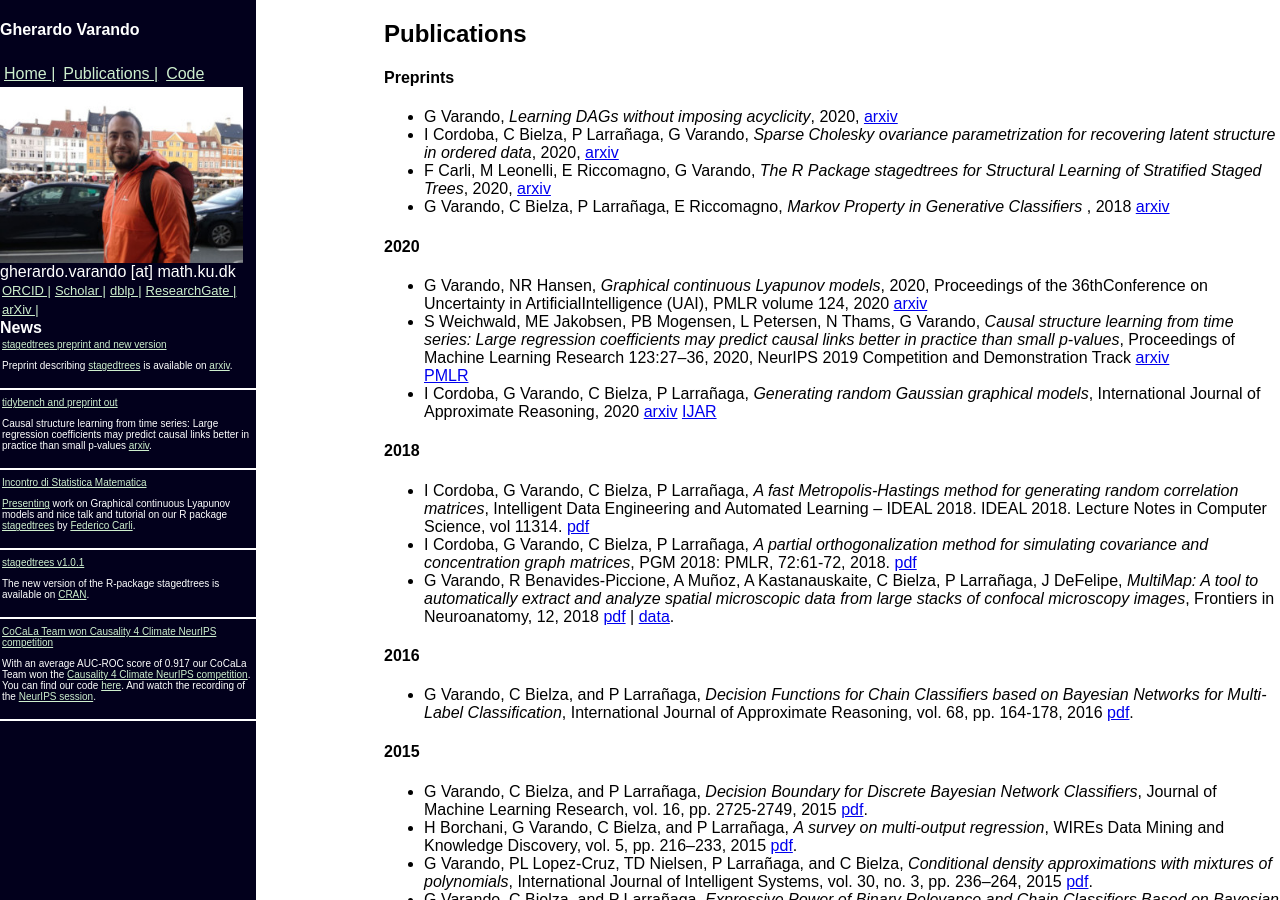
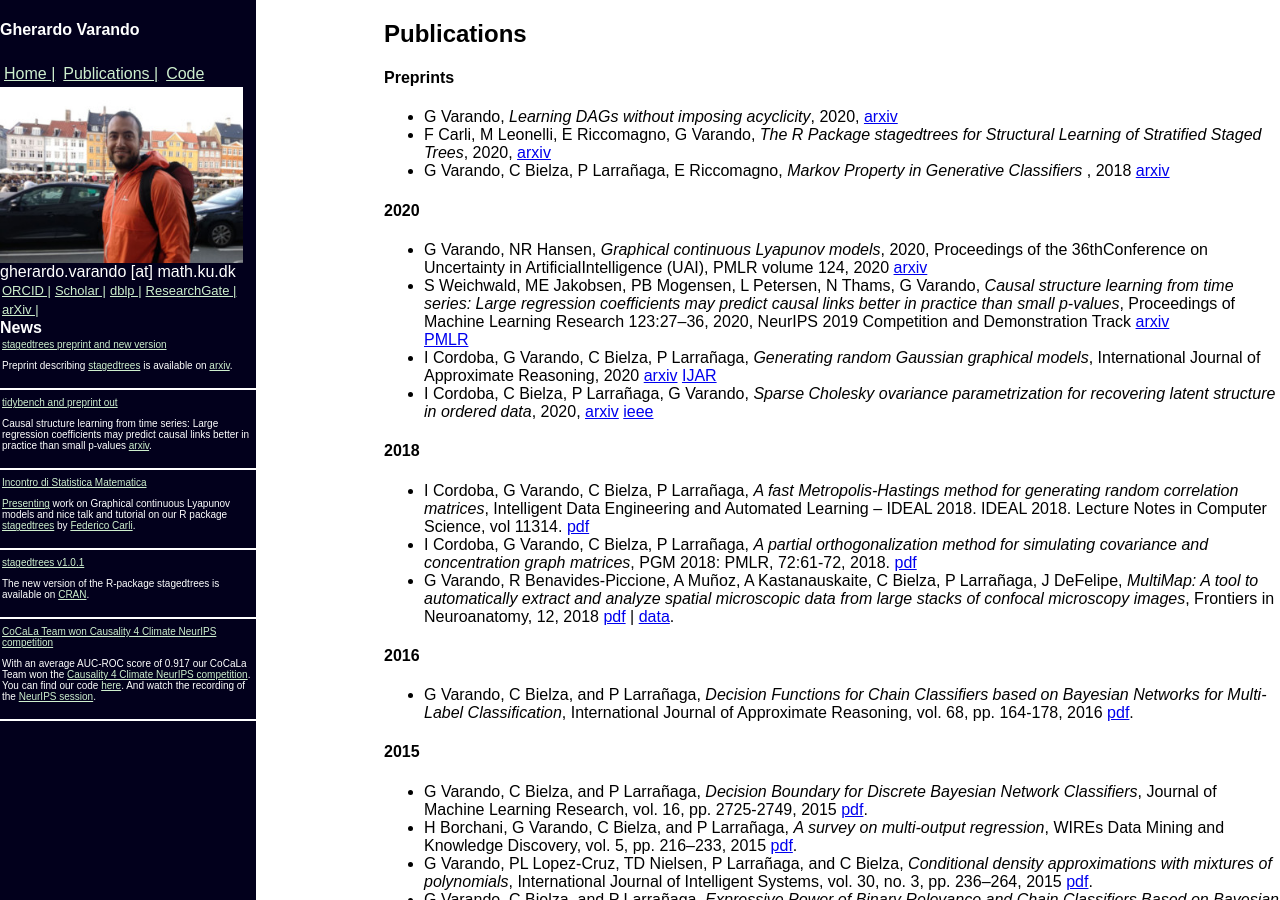
Before and after one commit to gherardovarando/gherardovarando.github.io, a Jekyll site: the page built from publications.md, in a window 1280 px wide. Built offline with Jekyll 4.4.1, drawn with Linux system fonts in a browser that asks for light colours; some of the changed lines change nothing that is shown.

Commit message:
upd publications

```diff
--- a/publications.md
+++ b/publications.md
@@ -7,10 +7,6 @@ title: Publications
 - G Varando,
   *Learning DAGs without imposing acyclicity*, 2020,
   [arxiv](https://arxiv.org/abs/2006.03005)
-- I Cordoba, C Bielza, P Larrañaga, G Varando,
-  *Sparse Cholesky ovariance parametrization for
-   recovering latent structure in ordered data*, 2020,
-   [arxiv](https://arxiv.org/abs/2006.01448)
 - F Carli, M Leonelli, E Riccomagno, G Varando,
   *The R Package stagedtrees for Structural Learning of Stratified Staged Trees*,
   2020, [arxiv](https://arxiv.org/abs/2004.06459)
@@ -37,6 +33,12 @@ title: Publications
    International Journal of Approximate Reasoning, 2020
    [arxiv](https://arxiv.org/abs/1909.01062)
    [IJAR](https://www.sciencedirect.com/science/article/abs/pii/S0888613X20302048)
+- I Cordoba, C Bielza, P Larrañaga, G Varando,
+  *Sparse Cholesky ovariance parametrization for
+   recovering latent structure in ordered data*, 2020,
+   [arxiv](https://arxiv.org/abs/2006.01448)
+   [ieee](https://ieeexplore.ieee.org/document/9173666)
+
 
 #### 2018
 
```
